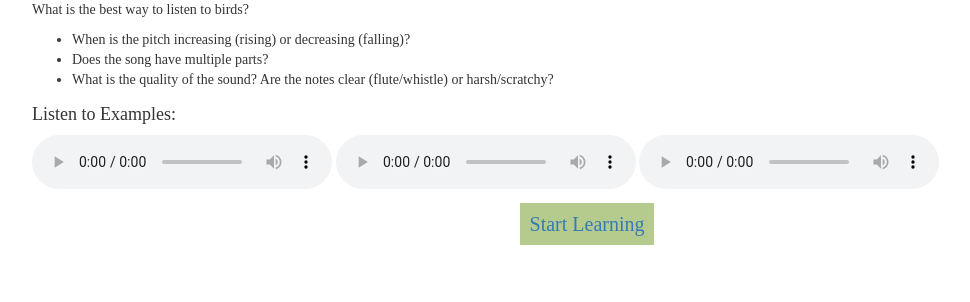
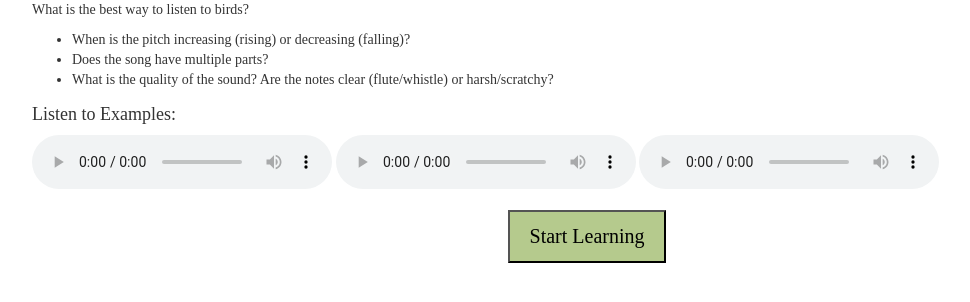
Before and after one commit to aditihaiman/BirdLingo, a Flask app: page /learn/0 in a window 1280 px wide. Shown: the part 133-435 px from the top of the page, without its empty margins (68-1038 px from the left). Run offline with Flask 3, Linux system fonts and the light colour scheme; some libraries are stand-ins or nearby versions.

Commit message:
fixed button design

```diff
--- a/static/main.css
+++ b/static/main.css
@@ -34,9 +34,13 @@ body {
 
 .nav-button{
     background-color: #b5ca8d;
-    width: 100px;
+    height: 53px;
+    width: auto;
     padding: 10px;
+    padding-left: 20px;
+    padding-right: 20px;
     font-size: 20px;
+    color: black;
 }
 
 .char-spectro{
--- a/templates/extra_learn_layout.html
+++ b/templates/extra_learn_layout.html
@@ -19,9 +19,13 @@
     </div>
     <div class="text-center mt-4">
         {% if current_id > 0 %}
-            <a href="{{ url_for('learn', id=1) }}" class="nav-button">Start Learning</a>
+            <a href="{{ url_for('learn', id=1) }}">
+                <button type="button" class="nav-button">Start Learning</button>
+            </a>
         {% else %}
-            <a href="{{ url_for('learn', id=current_id + 1) }}" class="btn btn-primary">Next</a>
+            <a href="{{ url_for('learn', id=current_id + 1) }}">
+                <button type="button" class="nav-button">Next</button>
+            </a>
         {% endif %}
     </div>
 </div>
```
Also changed, not shown: templates/learn_checkpoint_layout.html (+6 -2 lines).
